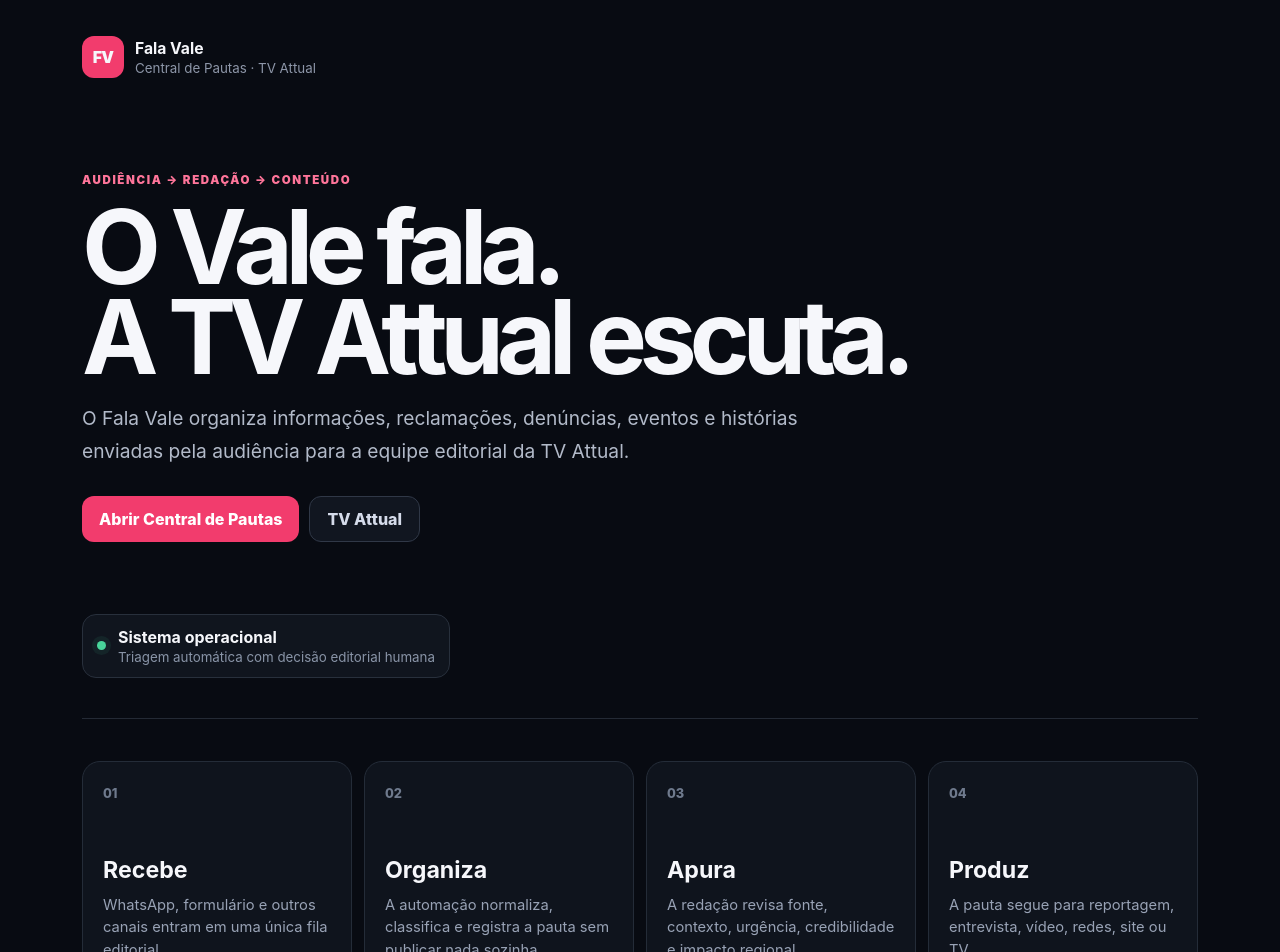
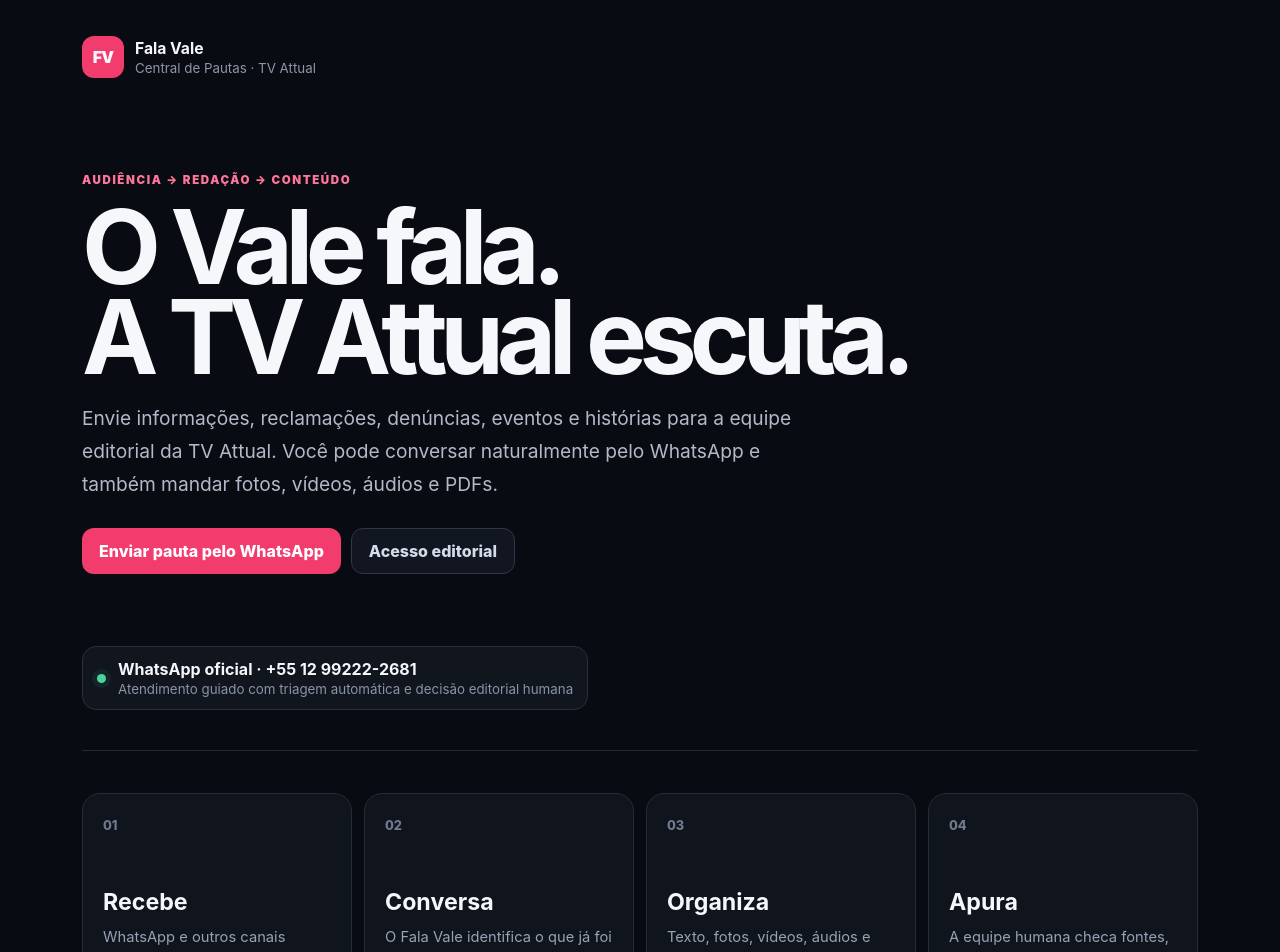
Before and after one commit to Grupo-Lira-de-Comunicacao/vale-decide, a React (Vite) app: page / in a window 1280 px wide. Shown: the top 952 px of the page. Built offline with nearby package versions, Linux system fonts and the light colour scheme; no server answers.

Commit message:
feat: destacar envio de pauta pelo WhatsApp do Fala Vale

```diff
--- a/src/App.jsx
+++ b/src/App.jsx
@@ -1,9 +1,11 @@
 const etapas = [
-  ['01', 'Recebe', 'WhatsApp, formulário e outros canais entram em uma única fila editorial.'],
-  ['02', 'Organiza', 'A automação normaliza, classifica e registra a pauta sem publicar nada sozinha.'],
-  ['03', 'Apura', 'A redação revisa fonte, contexto, urgência, credibilidade e impacto regional.'],
-  ['04', 'Produz', 'A pauta segue para reportagem, entrevista, vídeo, redes, site ou TV.'],
+  ['01', 'Recebe', 'WhatsApp e outros canais entram em uma única fila editorial.'],
+  ['02', 'Conversa', 'O Fala Vale identifica o que já foi informado e pergunta apenas os dados que ainda faltam.'],
+  ['03', 'Organiza', 'Texto, fotos, vídeos, áudios e PDFs são vinculados à pauta para revisão da redação.'],
+  ['04', 'Apura', 'A equipe humana checa fontes, contexto, urgência, credibilidade e impacto antes de publicar.'],
 ]
+
+const WHATSAPP_URL = 'https://wa.me/5512992222681?text=Ol%C3%A1%2C%20quero%20enviar%20uma%20pauta%20para%20a%20TV%20Attual.'
 
 export default function App() {
   return (
@@ -21,18 +23,21 @@
           <span className="eyebrow">AUDIÊNCIA → REDAÇÃO → CONTEÚDO</span>
           <h1>O Vale fala.<br />A TV Attual escuta.</h1>
           <p>
-            O Fala Vale organiza informações, reclamações, denúncias, eventos e histórias enviadas pela audiência
-            para a equipe editorial da TV Attual.
+            Envie informações, reclamações, denúncias, eventos e histórias para a equipe editorial da TV Attual.
+            Você pode conversar naturalmente pelo WhatsApp e também mandar fotos, vídeos, áudios e PDFs.
           </p>
           <div className="public-actions">
-            <a className="primary-link" href="/admin">Abrir Central de Pautas</a>
-            <a className="secondary-link" href="https://tvattual.com.br" target="_blank" rel="noreferrer">TV Attual</a>
+            <a className="primary-link" href={WHATSAPP_URL} target="_blank" rel="noreferrer">Enviar pauta pelo WhatsApp</a>
+            <a className="secondary-link" href="/admin">Acesso editorial</a>
           </div>
         </div>
 
         <div className="public-status">
           <span className="status-dot" />
-          <div><strong>Sistema operacional</strong><small>Triagem automática com decisão editorial humana</small></div>
+          <div>
+            <strong>WhatsApp oficial · +55 12 99222-2681</strong>
+            <small>Atendimento guiado com triagem automática e decisão editorial humana</small>
+          </div>
         </div>
       </header>
 
@@ -52,7 +57,7 @@
           <h2>IA ajuda a organizar. A redação decide.</h2>
         </div>
         <p>
-          Nenhuma sugestão recebida vira notícia automaticamente. O Fala Vale registra, classifica e prioriza sinais;
+          Nenhuma sugestão recebida vira notícia automaticamente. O Fala Vale registra, organiza e prioriza sinais;
           apuração, enquadramento editorial e publicação permanecem sob responsabilidade humana.
         </p>
       </section>
```
